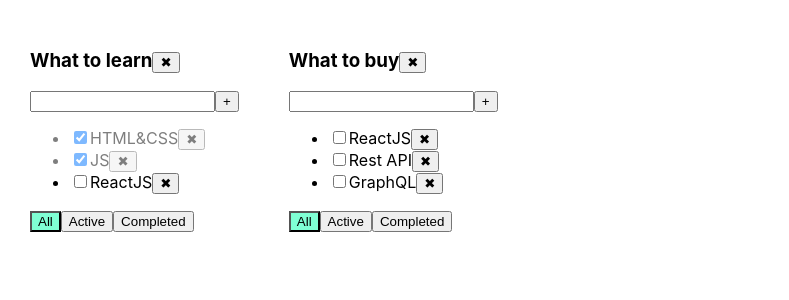
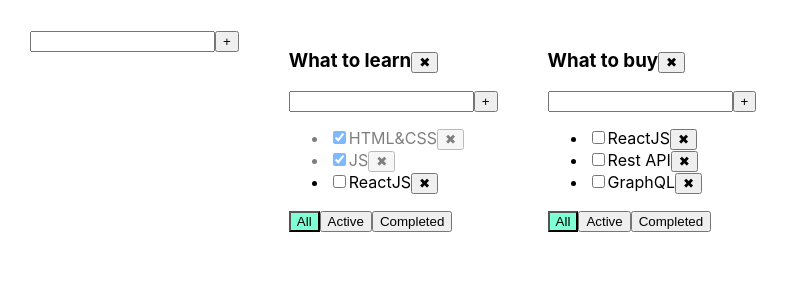
Before and after one commit to b00017469/todolist, a React (Create React App) app: page / in a window 1280 px wide. Shown: the top 300 px of the page, without its empty margins (0-789 px from the left). Built offline with nearby package versions, Linux system fonts and the light colour scheme.

Commit message:
lesson 6

```diff
--- a/src/App.tsx
+++ b/src/App.tsx
@@ -2,10 +2,11 @@ import React, {useState} from 'react';
 import './App.css';
 import {Task, Todolist} from "./Todolist";
 import {v1} from "uuid";
+import {AddItemForm} from "./common/components/AddItemForm";
 
 export type FilterValue = 'all' | 'active' | 'completed';
 
-export type Todolists = {
+export type Todolist = {
     id: string;
     title: string;
     filter: FilterValue;
@@ -20,7 +21,7 @@ export const App = () => {
     const todolistId1 = v1();
     const todolistId2 = v1();
 
-    const [todolists, setTodolists] = useState<Todolists[]>(
+    const [todolists, setTodolists] = useState<Todolist[]>(
         [
             {id: todolistId1, title: 'What to learn', filter: 'all'},
             {id: todolistId2, title: 'What to buy', filter: 'all'},
@@ -54,7 +55,7 @@ export const App = () => {
             ...tasks, [todolistId]: tasks[todolistId].map(task => task.id === id ?
                 {...task, isDone}
                 : task)
-        })
+        });
     };
 
     const addTask = (todolistId: string, title: string) => {
@@ -71,9 +72,30 @@ export const App = () => {
     const removeTodolist = (todolistId: string) => {
         setTodolists(todolists.filter(todolist => todolist.id !== todolistId));
     }
+    const addTodolist = (title: string) => {
+        const newTodolistId = v1();
+        const newTodolist: Todolist = {id: newTodolistId, title, filter: "all"};
+        setTodolists([newTodolist, ...todolists]);
+        setTasks({...tasks, [newTodolistId]: []})
+    };
+
+    const changeTodolistTitle = (todolistId: string, title: string) => {
+        setTodolists(todolists.map(todolist => todolist.id === todolistId
+            ? {...todolist, title}
+            : todolist));
+    };
+
+    const changeTaskTitle = (todolistId: string, id: string, title: string) => {
+        setTasks({
+            ...tasks, [todolistId]: tasks[todolistId].map(task => task.id === id ?
+                {...task, title}
+                : task)
+        });
+    };
 
     return (
         <div className="App">
+            <AddItemForm addItem={addTodolist}/>
             {todolists.map(todolist => {
                 let tasksForTodolist = tasks[todolist.id];
                 if (todolist.filter === 'active') tasksForTodolist = tasks[todolist.id].filter(task => !task.isDone);
@@ -88,7 +110,9 @@ export const App = () => {
                                  addTask={addTask}
                                  changeStatus={changeStatus}
                                  filter={todolist.filter}
-                                 removeTodolist={removeTodolist}/>
+                                 removeTodolist={removeTodolist}
+                                 changeTaskTitle={changeTaskTitle}
+                                 changeTodolistTitle={changeTodolistTitle}/>
             })}
         </div>
     );
--- a/src/Todolist.tsx
+++ b/src/Todolist.tsx
@@ -1,5 +1,7 @@
-import React, {ChangeEvent, KeyboardEvent, useState} from "react";
+import React, {ChangeEvent} from "react";
 import {FilterValue} from "./App";
+import {AddItemForm} from "./common/components/AddItemForm";
+import {EditableSpan} from "./common/components/EditableSpan";
 
 export type Task = {
     id: string;
@@ -17,6 +19,8 @@ type Props = {
     addTask: (todolistId: string, title: string) => void;
     changeStatus: (todolistId: string, id: string, isDone: boolean) => void;
     removeTodolist: (todolistId: string) => void;
+    changeTaskTitle: (todolistId: string, id: string, newTitle: string) => void;
+    changeTodolistTitle: (todolistId: string, newTitle: string) => void;
 };
 
 export const Todolist = ({
@@ -28,28 +32,11 @@ export const Todolist = ({
                              addTask,
                              changeStatus,
                              filter,
-                             removeTodolist
+                             removeTodolist,
+                             changeTaskTitle,
+                             changeTodolistTitle
                          }: Props) => {
-    const [taskTitle, setTaskTitle] = useState<string>('');
-    const [errorMessage, setErrorMessage] = useState<string | null>(null);
 
-    const changeTitle = (event: ChangeEvent<HTMLInputElement>) => {
-        setTaskTitle(event.currentTarget.value);
-        setErrorMessage(null);
-    };
-
-    const addTaskHandle = () => {
-        if (taskTitle.trim() !== '') {
-            addTask(id, taskTitle.trim());
-            setTaskTitle('');
-        } else {
-            setErrorMessage('Title is required');
-        }
-    };
-
-    const onKeyPressHandle = (event: KeyboardEvent<HTMLInputElement>) => {
-        if (event.key === 'Enter') addTaskHandle();
-    };
 
     const onAllClickHandle = () => {
         setFilter(id, 'all');
@@ -67,16 +54,20 @@ export const Todolist = ({
         removeTodolist(id);
     };
 
+    const addTaskHandle = (title: string) => {
+        addTask(id, title);
+    };
+
+    const changeTodolistTitleHandle = (newTitle: string) => {
+        changeTodolistTitle(id, newTitle);
+    }
+
     return <div>
-        <h3>{title}</h3>
+        <h3>
+            <EditableSpan value={title} onChange={changeTodolistTitleHandle}/>
+        </h3>
         <button onClick={onRemoveTodolistClick}>✖</button>
-        <div>
-            <input value={taskTitle} onChange={changeTitle}
-                   onKeyPress={onKeyPressHandle}
-                   className={errorMessage ? 'error' : ''}/>
-            <button onClick={addTaskHandle}>+</button>
-            {errorMessage && <div className={'error-message'}>{errorMessage}</div>}
-        </div>
+        <AddItemForm addItem={addTaskHandle}/>
         <ul>
             {tasks.map(task => {
                 const onRemoveClick = () => {
@@ -85,10 +76,13 @@ export const Todolist = ({
                 const onChangeHandle = (event: ChangeEvent<HTMLInputElement>) => {
                     changeStatus(id, task.id, event.currentTarget.checked)
                 }
+                const changeTaskTitleHandle = (newTitle: string) => {
+                    changeTaskTitle(id, task.id, newTitle);
+                }
                 return <li key={task.id} className={task.isDone ? 'is-done' : ''}>
                     <input type="checkbox" checked={task.isDone}
                            onChange={onChangeHandle}/>
-                    <span>{task.title}</span>
+                    <EditableSpan value={task.title} onChange={changeTaskTitleHandle}/>
                     <button onClick={onRemoveClick}>✖</button>
                 </li>
             })}
--- /dev/null
+++ b/src/common/components/AddItemForm.tsx
@@ -0,0 +1,38 @@
+import React, {ChangeEvent, KeyboardEvent, useState} from 'react';
+
+type Props = {
+    addItem: (title: string) => void
+}
+
+export const AddItemForm = ({addItem}: Props) => {
+    const [taskTitle, setTaskTitle] = useState<string>('');
+    const [errorMessage, setErrorMessage] = useState<string | null>(null);
+
+    const changeTitle = (event: ChangeEvent<HTMLInputElement>) => {
+        setTaskTitle(event.currentTarget.value);
+        setErrorMessage(null);
+    };
+
+    const onKeyPressHandle = (event: KeyboardEvent<HTMLInputElement>) => {
+        if (event.key === 'Enter') addTaskHandle();
+    };
+
+    const addTaskHandle = () => {
+        if (taskTitle.trim() !== '') {
+            addItem(taskTitle.trim());
+            setTaskTitle('');
+        } else {
+            setErrorMessage('Title is required');
+        }
+    };
+
+    return (
+        <div>
+            <input value={taskTitle} onChange={changeTitle}
+                   onKeyPress={onKeyPressHandle}
+                   className={errorMessage ? 'error' : ''}/>
+            <button onClick={addTaskHandle}>+</button>
+            {errorMessage && <div className={'error-message'}>{errorMessage}</div>}
+        </div>
+    );
+};
--- /dev/null
+++ b/src/common/components/EditableSpan.tsx
@@ -0,0 +1,34 @@
+import React, {ChangeEvent, useState} from 'react';
+
+type Props = {
+    value: string;
+    onChange: (newValue: string) => void;
+}
+
+export const EditableSpan = ({value, onChange}: Props) => {
+    const [editMode, setEditMode] = useState<boolean>(false);
+    const [text, setText] = useState(value)
+
+    const activeEditeMode = () => {
+        setEditMode(true);
+        setText(value);
+    };
+
+    const activeViewMode = () => {
+        setEditMode(false);
+        onChange(text);
+    }
+
+    const changeText = (event: ChangeEvent<HTMLInputElement>) => {
+        setText(event.currentTarget.value);
+    }
+
+
+    return editMode
+        ?
+        <input value={text} onChange={changeText} onBlur={activeViewMode} autoFocus/>
+        :
+        <span onDoubleClick={activeEditeMode}>
+            {text}
+        </span>;
+};
```
